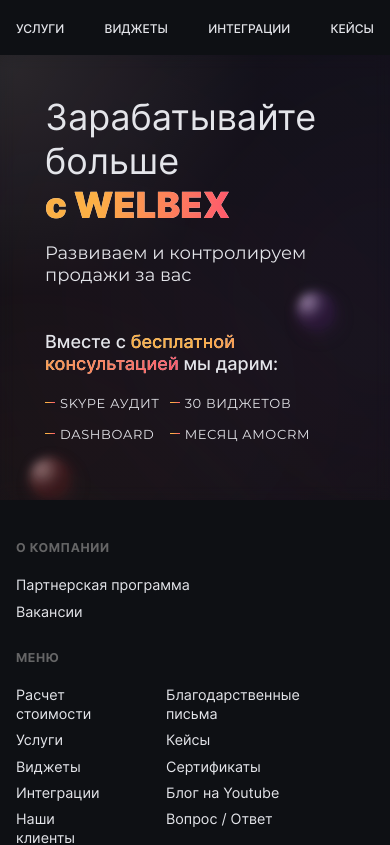
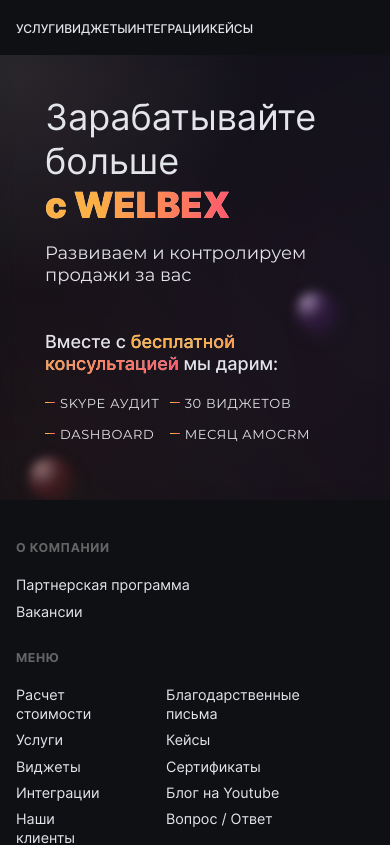
Before and after one commit to uzornakovre/amocrm-test, a React (Create React App) app: page / in a window 390 px wide. Shown: the top 845 px of the page. Built offline with nearby package versions, Linux system fonts and the light colour scheme.

Commit message:
fix: hotfix

```diff
--- a/src/blocks/header.scss
+++ b/src/blocks/header.scss
@@ -84,11 +84,13 @@
 
   &__menu-list {
     display: flex;
+    max-width: 500px;
     gap: 30px;
     padding: 0;
     margin: 0;
     list-style: none;
     justify-self: flex-start;
+    flex-wrap: wrap;
     font-weight: 500;
     font-size: 16px;
     line-height: 19px;
@@ -98,7 +100,7 @@
     }
 
     @media screen and (max-width: 767px) {
-      width: 100%;
+      max-width: 100%;
       gap: 0;
       justify-content: space-between;
       position: relative;
--- a/src/blocks/info.scss
+++ b/src/blocks/info.scss
@@ -149,8 +149,8 @@
 
   &__get-consult {
     width: 262px;
-    height: 61px;
-    padding: 0;
+    min-height: 61px;
+    padding: 10px 0;
     margin-top: 60px;
     background-color: #4077F3;
     color: inherit;
--- a/src/blocks/menu.scss
+++ b/src/blocks/menu.scss
@@ -50,6 +50,7 @@
 
   &__list-item {
     min-width: 100px;
+    max-width: 250px;
   }
 
   @media screen and (max-width: 767px) {
```
